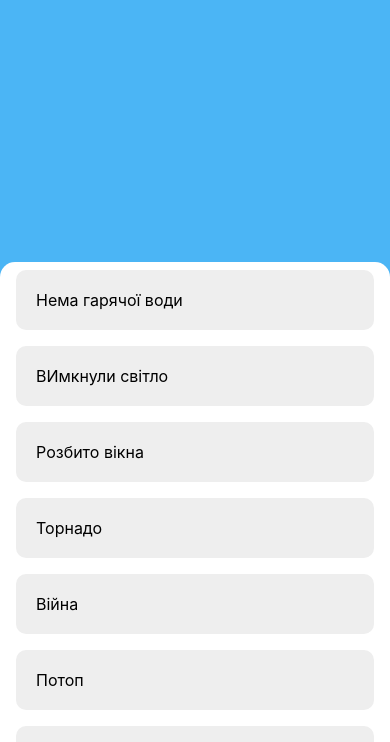
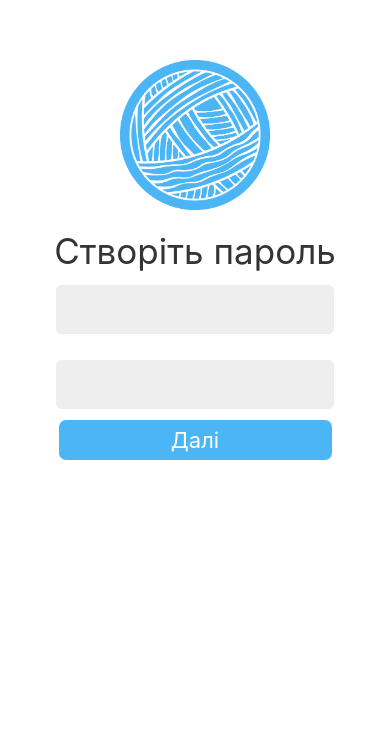
Before and after one commit to Twoia-Kotletochka/ChernihivSmart, a React Native app: screen / in a window 390 px wide. Shown: the part 102-844 px from the top of the page. Built offline with nearby package versions, Linux system fonts and the light colour scheme.

Commit message:
RegistrPassword

```diff
--- a/App.js
+++ b/App.js
@@ -1,8 +1,8 @@
-import Main from './pages/Main'
+import RegistrPassword from './pages/RegistrPassword'
 import SignUp from './pages/SignUp'
 
 export default function App() {
   return (
-    <Main />
+    <RegistrPassword />
   );
 }
--- /dev/null
+++ b/pages/RegistrPassword.js
@@ -0,0 +1,47 @@
+import { Text, View, StatusBar, TextInput, KeyboardAvoidingView, Image, TouchableHighlight, TouchableOpacity } from 'react-native'
+import { signupStyle } from '../styles/signup'
+import { useState } from 'react'
+import { KeyboardAwareScrollView } from 'react-native-keyboard-aware-scroll-view'
+
+
+export default function RegistrPassword() {
+    const [number, onChangeText] = useState("");
+
+    return (
+        <KeyboardAvoidingView
+            style={signupStyle.container}
+        >
+            <Image source={require("../assets/logo.png")} style={signupStyle.img} />
+            <View style={signupStyle.box}>
+                <Text style={[signupStyle.text, { fontSize: 35 }]}>Створіть пароль</Text>
+                <TextInput
+                    style={signupStyle.input}
+                    onChangeText={onChangeText}
+                    secureTextEntry={true}
+                    keyboardType='password'
+                    value={number}
+                />
+
+                <TextInput
+                    style={signupStyle.input}
+                    onChangeText={onChangeText}
+                    secureTextEntry={true}
+                    keyboardType='password'
+                    value={number}
+                />
+
+                <Text style={[signupStyle.text, { fontSize: 12 }]}>Введіть пароль два рази</Text>
+            </View>
+            <TouchableOpacity
+                style={signupStyle.button}>
+                <Text style={{ color: 'white', fontSize: 22 }}>Далі</Text>
+            </TouchableOpacity>
+
+            <StatusBar
+                animated={true}
+                barStyle={'light-content'}
+                backgroundColor="#4BB5F5"
+            />
+        </KeyboardAvoidingView >
+    );
+}
```
